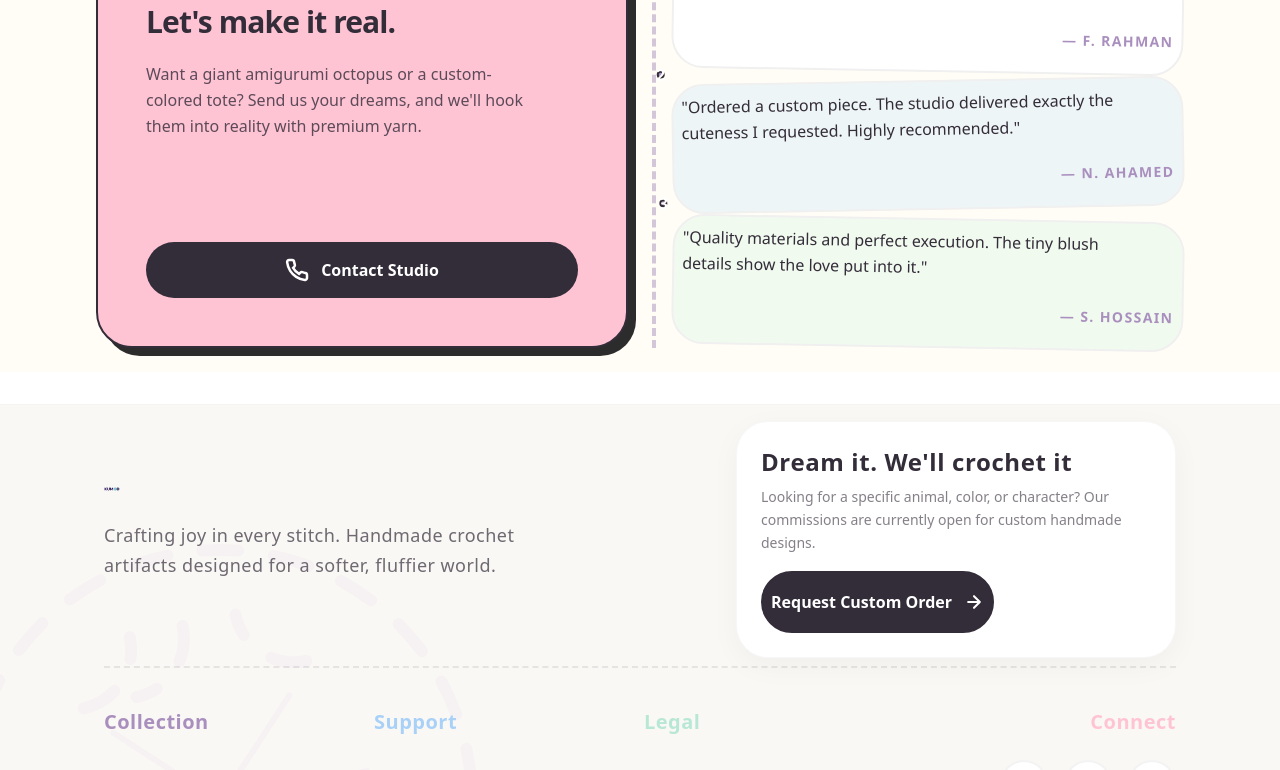
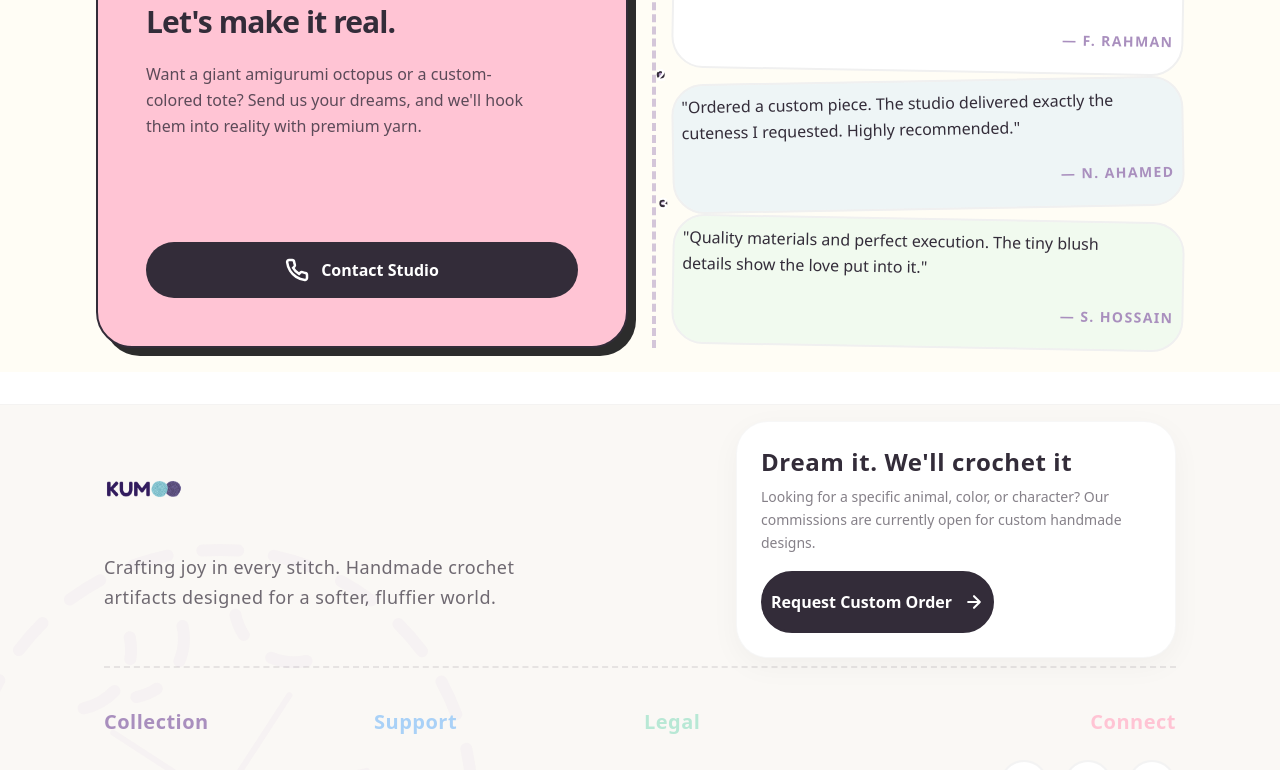
Before and after one commit to mahbubanik/Kumoo, a Next.js app: page / in a window 1280 px wide. Shown: the part 1242-2012 px from the top of the page. Built offline with nearby package versions, Linux system fonts and the light colour scheme; no server answers; the database is empty; a web font is replaced by a local one.

Commit message:
style: elevate floating cart position and enlarge logos across footer and admin setup

```diff
--- a/src/app/admin/components/AdminSidebar.tsx
+++ b/src/app/admin/components/AdminSidebar.tsx
@@ -3,6 +3,7 @@
 import React, { useState, useEffect } from "react";
 import Link from "next/link";
 import { usePathname } from "next/navigation";
+import Image from "next/image";
 import { Package, ShoppingCart, Settings, LogOut, Home, UserCircle, FileText, Tag, Menu, X } from "lucide-react";
 
 export function AdminSidebar({ signOutAction }: { signOutAction: () => Promise<void> }) {
@@ -18,9 +19,8 @@ export function AdminSidebar({ signOutAction }: { signOutAction: () => Promise<v
         <>
             {/* Mobile Header - Only visible on small screens */}
             <div className="md:hidden flex items-center justify-between bg-os-surface border-b border-os-border p-4 sticky top-0 z-30">
-                <Link href="/admin" className="font-display font-bold text-xl text-os-primary tracking-tight flex items-center gap-2">
-                    <span className="w-6 h-6 rounded-md bg-os-primary text-os-primary-fg flex items-center justify-center text-xs">K</span>
-                    Kumoo OS
+                <Link href="/admin" className="transition-transform hover:scale-105">
+                    <Image src="/brand-logo.png" alt="Kumoo Logo" width={200} height={69} className="h-[52px] w-auto" priority />
                 </Link>
                 <button
                     onClick={() => setIsOpen(!isOpen)}
@@ -40,9 +40,8 @@ export function AdminSidebar({ signOutAction }: { signOutAction: () => Promise<v
             <aside className={`fixed md:relative top-0 bottom-0 left-0 z-50 w-[260px] bg-os-surface border-r border-os-border shrink-0 flex flex-col transition-transform duration-300 ease-in-out md:translate-x-0 ${isOpen ? "translate-x-0" : "-translate-x-full"}`}>
                 <div className="p-5 border-b border-os-border hidden md:flex items-center justify-between">
                     <div>
-                        <Link href="/admin" className="font-display font-bold text-xl text-os-primary tracking-tight flex items-center gap-2">
-                            <span className="w-6 h-6 rounded-md bg-os-primary text-os-primary-fg flex items-center justify-center text-xs">K</span>
-                            Kumoo OS
+                        <Link href="/admin" className="transition-transform hover:scale-105 block">
+                            <Image src="/brand-logo.png" alt="Kumoo Logo" width={200} height={69} className="h-[52px] w-auto" priority />
                         </Link>
                     </div>
                 </div>
--- a/src/components/FloatingCart.tsx
+++ b/src/components/FloatingCart.tsx
@@ -25,7 +25,7 @@ export function FloatingCart() {
     return (
         <Link
             href="/cart"
-            className="fixed bottom-[140px] right-6 sm:right-8 z-50 w-14 h-14 bg-charcoal text-white rounded-full flex items-center justify-center shadow-lg hover:-translate-y-1 hover:shadow-xl transition-all duration-300 group"
+            className="fixed bottom-[180px] right-6 sm:right-8 z-50 w-14 h-14 bg-charcoal text-white rounded-full flex items-center justify-center shadow-lg hover:-translate-y-1 hover:shadow-xl transition-all duration-300 group"
             aria-label="View Cart"
         >
             <svg
--- a/src/components/Footer.tsx
+++ b/src/components/Footer.tsx
@@ -25,7 +25,7 @@ export function Footer() {
                     {/* Brand Statement */}
                     <div className="max-w-md text-center lg:text-left flex flex-col items-center lg:items-start z-10 w-full">
                         <Link href="/" className="inline-block mb-6 transition-transform hover:scale-105 duration-300">
-                            <Image src="/brand-logo.png" alt="Kumoo Logo" width={200} height={69} className="h-14 sm:h-16 w-auto" priority />
+                            <Image src="/brand-logo.png" alt="Kumoo Logo" width={200} height={69} className="h-[72px] sm:h-20 w-auto" priority />
                         </Link>
                         <p className="font-medium leading-relaxed text-charcoal/70 tracking-wide text-lg">
                             Crafting joy in every stitch. Handmade crochet artifacts designed for a softer, fluffier world.
```
